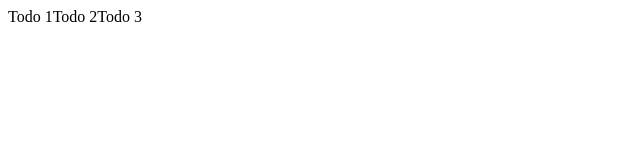
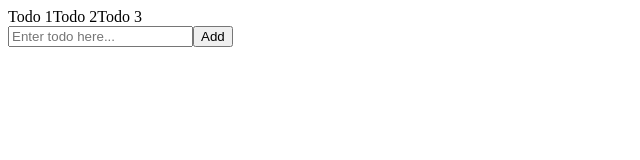
Before and after one commit to billymohajeri/javascript-todo-app, a plain HTML site: page index.html in a window 1280 px wide. Shown: the whole page, without its empty margins (0-640 px from the left). Drawn offline with Linux system fonts and the light colour scheme.

Commit message:
Add todo input and button

```diff
--- a/index.html
+++ b/index.html
@@ -8,6 +8,12 @@
   </head>
   <body>
     <section class="list-container"></section>
+    <section class="add-container">
+      <input type="text" placeholder="Enter todo here..." /><input
+        type="button"
+        value="Add"
+      />
+    </section>
   </body>
   <script src="./index.js"></script>
 </html>
```
